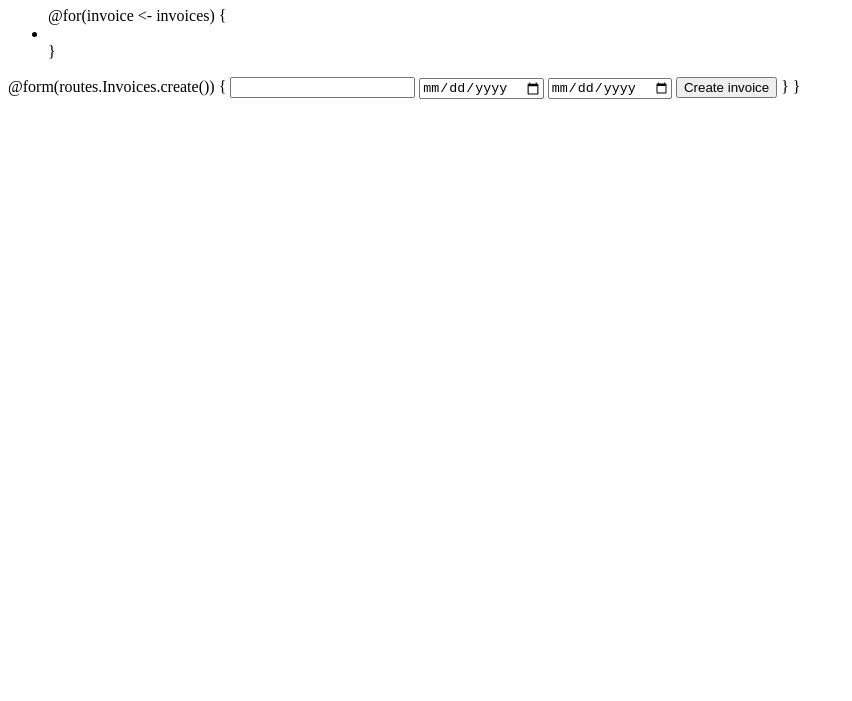
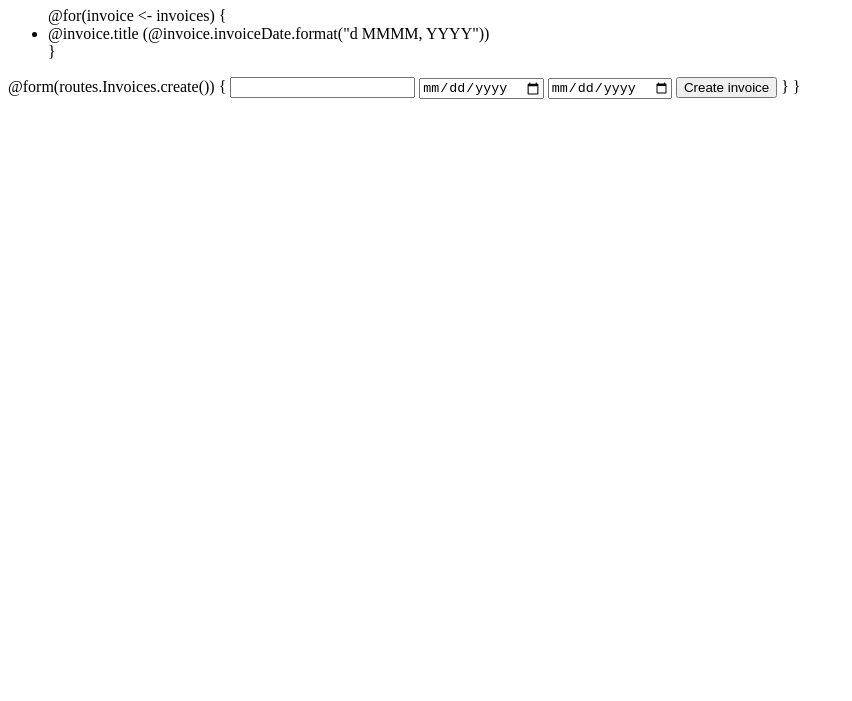
Before and after one commit to johanbrook/dat076-webapps, a plain HTML site: page invoicer/app/views/invoices/index.scala.html in a window 1280 px wide. Shown: the part 99-800 px from the top of the page, without its empty margins (0-852 px from the left). Drawn offline with Linux system fonts and the light colour scheme.

Commit message:
Re-add invoice title and date to index view

```diff
--- a/invoicer/app/views/invoices/index.scala.html
+++ b/invoicer/app/views/invoices/index.scala.html
@@ -8,7 +8,7 @@
 	<ul>
 		@for(invoice <- invoices) {
 			<li>
-
+				@invoice.title (@invoice.invoiceDate.format("d MMMM, YYYY"))
 			</li>
 		}
 	</ul>
```
